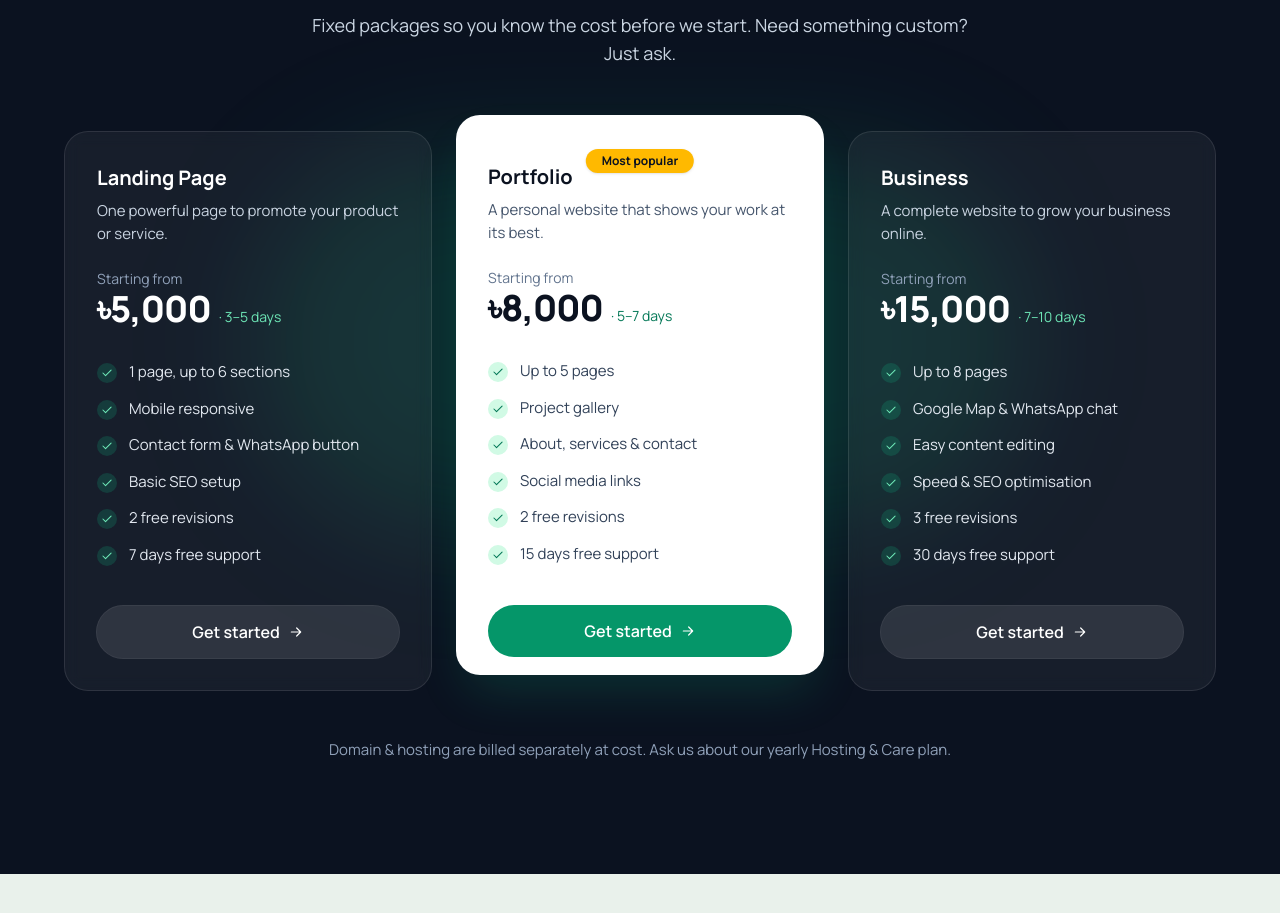
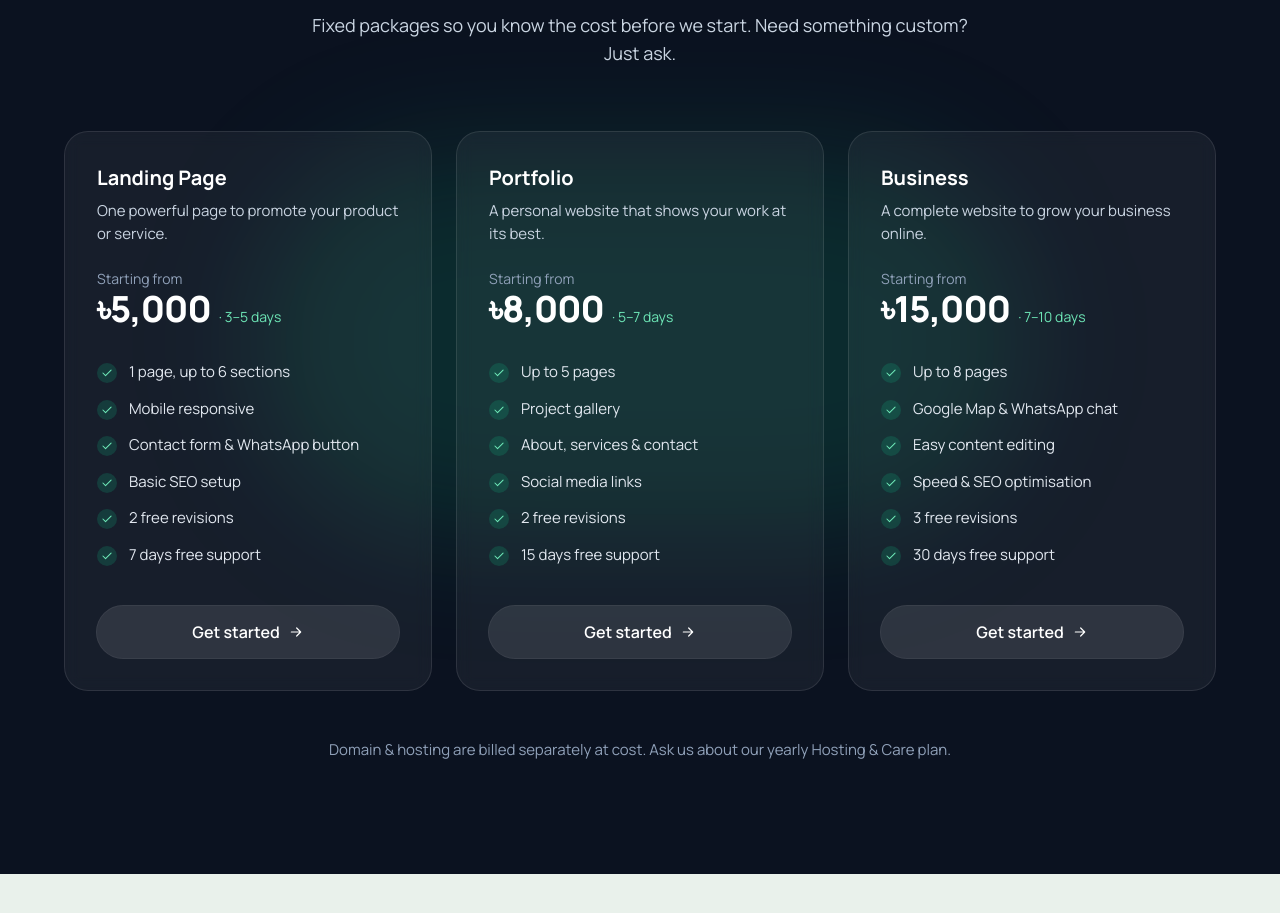
Before and after one commit to Sakib577/scriptVillage-web, a Next.js app: page / in a window 1280 px wide. Shown: the part 4671-5584 px from the top of the page. Built offline with nearby package versions, Linux system fonts and the light colour scheme; a web font is replaced by a local one.

Commit message:
Add spin and beam animations to enhance visual effects in CSS

```diff
--- a/app/globals.css
+++ b/app/globals.css
@@ -184,6 +184,39 @@ html.reveal-ready .reveal:not(.is-visible) {
   animation: badge-exit-right 0.35s cubic-bezier(0.4, 0, 0.2, 1) forwards;
 }
 
+@keyframes spin-beam {
+  from {
+    transform: rotate(0deg);
+  }
+  to {
+    transform: rotate(360deg);
+  }
+}
+.animate-spin-beam {
+  animation: spin-beam 3.5s linear infinite;
+}
+
+@keyframes run-beam-100 {
+  0% {
+    stroke-dashoffset: 0;
+  }
+  100% {
+    stroke-dashoffset: -100;
+  }
+}
+.beam-halo {
+  stroke-dasharray: 22 78;
+  animation: run-beam-100 3.5s linear infinite;
+}
+.beam-body {
+  stroke-dasharray: 14 86;
+  animation: run-beam-100 3.5s linear infinite;
+}
+.beam-core {
+  stroke-dasharray: 6 94;
+  animation: run-beam-100 3.5s linear infinite;
+}
+
 @media (prefers-reduced-motion: reduce) {
   html {
     scroll-behavior: auto;
--- a/components/sections/Pricing.js
+++ b/components/sections/Pricing.js
@@ -52,8 +52,6 @@ function PricingCard({ plan, p, t }) {
   const [position, setPosition] = useState({ x: 0, y: 0 });
   const [opacity, setOpacity] = useState(0);
 
-  const featured = plan.popular;
-
   const handleMouseMove = (e) => {
     if (!ref.current) return;
     const rect = ref.current.getBoundingClientRect();
@@ -66,11 +64,7 @@ function PricingCard({ plan, p, t }) {
       onMouseMove={handleMouseMove}
       onMouseEnter={() => setOpacity(1)}
       onMouseLeave={() => setOpacity(0)}
-      className={`group relative flex h-full flex-col overflow-hidden rounded-3xl p-8 ${
-        featured
-          ? "bg-white text-ink shadow-2xl shadow-brand-500/20 lg:-my-4 lg:py-12"
-          : "border border-white/10 bg-white/5 backdrop-blur transition hover:border-white/20"
-      }`}
+      className="group relative flex h-full flex-col overflow-hidden rounded-3xl border border-white/10 bg-white/5 p-8 backdrop-blur transition hover:border-white/20"
     >
       {/*
         [OPTION 1 & 3] Dotted Grid Spotlight Layer:
@@ -83,9 +77,7 @@ function PricingCard({ plan, p, t }) {
           className="pointer-events-none absolute inset-0 opacity-0 transition-opacity duration-300 ease-in-out"
           style={{
             opacity,
-            backgroundImage: featured
-              ? `radial-gradient(rgb(16 185 129 / 0.3) 1px, transparent 1px)`
-              : `radial-gradient(rgb(255 255 255 / 0.15) 1px, transparent 1px)`,
+            backgroundImage: `radial-gradient(rgb(255 255 255 / 0.15) 1px, transparent 1px)`,
             backgroundSize: SPOTLIGHT_OPTION === 3 ? "28px 28px" : "24px 24px",
             maskImage: `radial-gradient(250px circle at ${position.x}px ${position.y}px, black 20%, transparent 100%)`,
             WebkitMaskImage: `radial-gradient(250px circle at ${position.x}px ${position.y}px, black 20%, transparent 100%)`,
@@ -105,41 +97,32 @@ function PricingCard({ plan, p, t }) {
           background: `radial-gradient(${
             SPOTLIGHT_OPTION === 2 ? "450px" : "400px"
           } circle at ${position.x}px ${position.y}px, rgba(16, 185, 129, ${
-            SPOTLIGHT_OPTION === 2 ? (featured ? "0.14" : "0.14") : "0.08"
+            SPOTLIGHT_OPTION === 2 ? "0.14" : "0.08"
           }), transparent 60%)`,
-          mixBlendMode: featured ? "multiply" : "screen",
+          mixBlendMode: "screen",
         }}
         aria-hidden="true"
       />
 
       <div className="relative z-10 flex flex-col h-full pointer-events-none">
-        {featured && (
-          <span className="absolute -top-3.5 left-1/2 -translate-x-1/2 rounded-full bg-amber-400 px-4 py-1 text-xs font-bold whitespace-nowrap text-ink shadow">
-            {p.popular}
-          </span>
-        )}
-        <h3 className="font-display text-xl font-bold">{plan.name}</h3>
-        <p className={`mt-2 text-[15px] ${featured ? "text-slate-600" : "text-slate-300"}`}>{plan.desc}</p>
+        <h3 className="font-display text-xl font-bold text-white">{plan.name}</h3>
+        <p className="mt-2 text-[15px] text-slate-300">{plan.desc}</p>
 
         <div className="mt-6">
-          <p className={`text-sm ${featured ? "text-slate-500" : "text-slate-400"}`}>{p.from}</p>
+          <p className="text-sm text-slate-400">{p.from}</p>
           <div className="flex items-baseline gap-2">
-            <span className="font-display text-4xl font-extrabold tracking-tight">{plan.price}</span>
-            <span className={`text-sm ${featured ? "text-brand-700" : "text-brand-300"}`}>· {plan.time}</span>
+            <span className="font-display text-4xl font-extrabold tracking-tight text-white">{plan.price}</span>
+            <span className="text-sm text-brand-300">· {plan.time}</span>
           </div>
         </div>
 
         <ul className="mt-8 flex-1 space-y-3.5">
           {plan.features.map((f) => (
             <li key={f} className="flex items-start gap-3 text-[15px]">
-              <span
-                className={`mt-0.5 flex h-5 w-5 shrink-0 items-center justify-center rounded-full ${
-                  featured ? "bg-brand-100 text-brand-700" : "bg-brand-500/20 text-brand-300"
-                }`}
-              >
+              <span className="mt-0.5 flex h-5 w-5 shrink-0 items-center justify-center rounded-full bg-brand-500/20 text-brand-300">
                 <Icon name="check" className="h-3.5 w-3.5" />
               </span>
-              <span className={featured ? "text-slate-700" : "text-slate-200"}>{f}</span>
+              <span className="text-slate-200">{f}</span>
             </li>
           ))}
         </ul>
@@ -149,9 +132,7 @@ function PricingCard({ plan, p, t }) {
         href={whatsappLink(`${t.contact.form.intro}\n${t.contact.form.labels.service}: ${plan.name}`)}
         target="_blank"
         rel="noopener noreferrer"
-        className={`relative z-20 mt-10 inline-flex items-center justify-center gap-2 rounded-full px-6 py-3.5 font-semibold transition ${
-          featured ? "bg-brand-600 text-white hover:bg-brand-700" : "bg-white/10 text-white ring-1 ring-white/15 hover:bg-white/20"
-        }`}
+        className="relative z-20 mt-10 inline-flex items-center justify-center gap-2 rounded-full bg-white/10 px-6 py-3.5 font-semibold text-white ring-1 ring-white/15 transition hover:bg-white/20"
       >
         {p.cta}
         <Icon name="arrow" className="h-4 w-4" />
```
